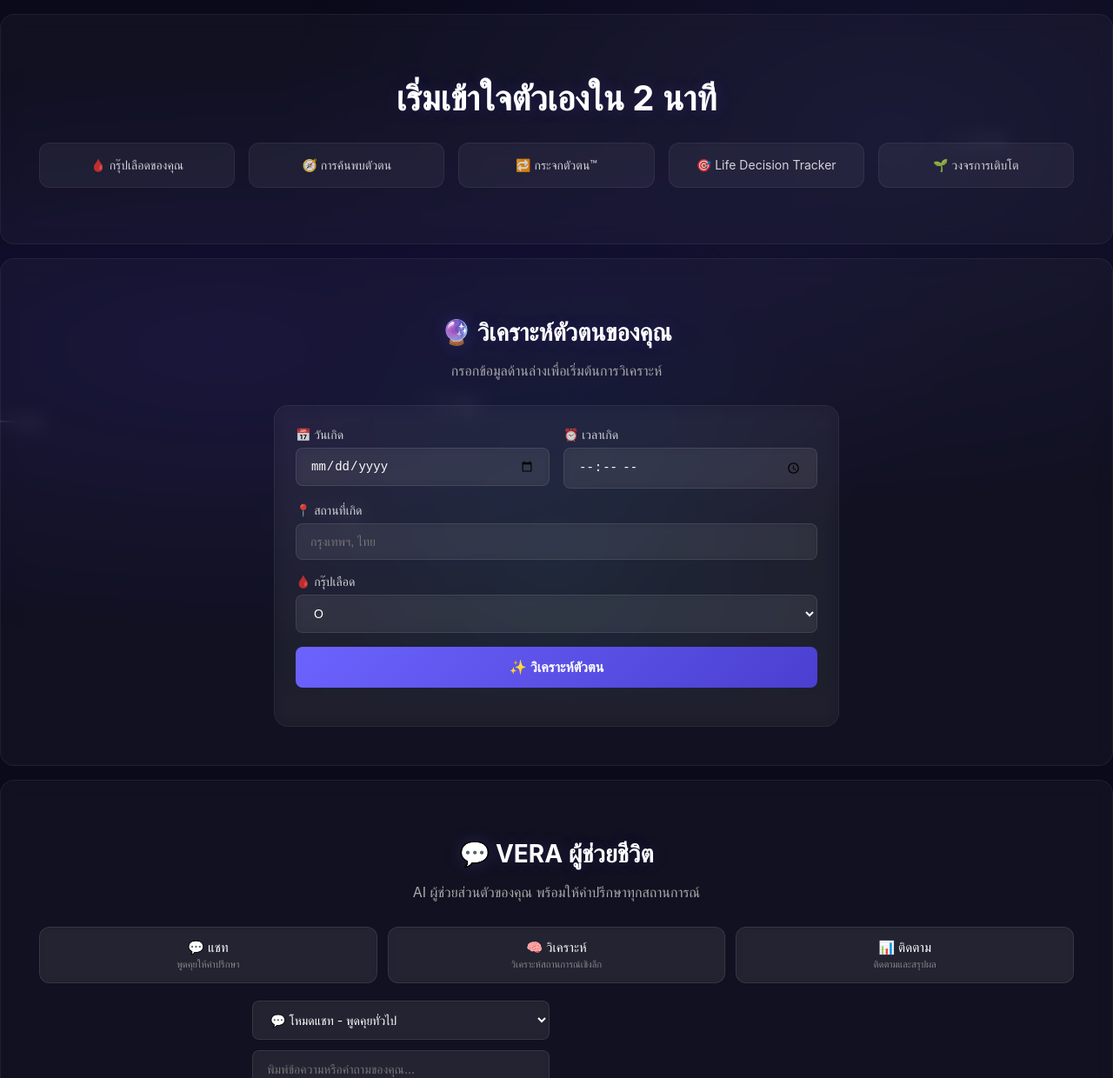
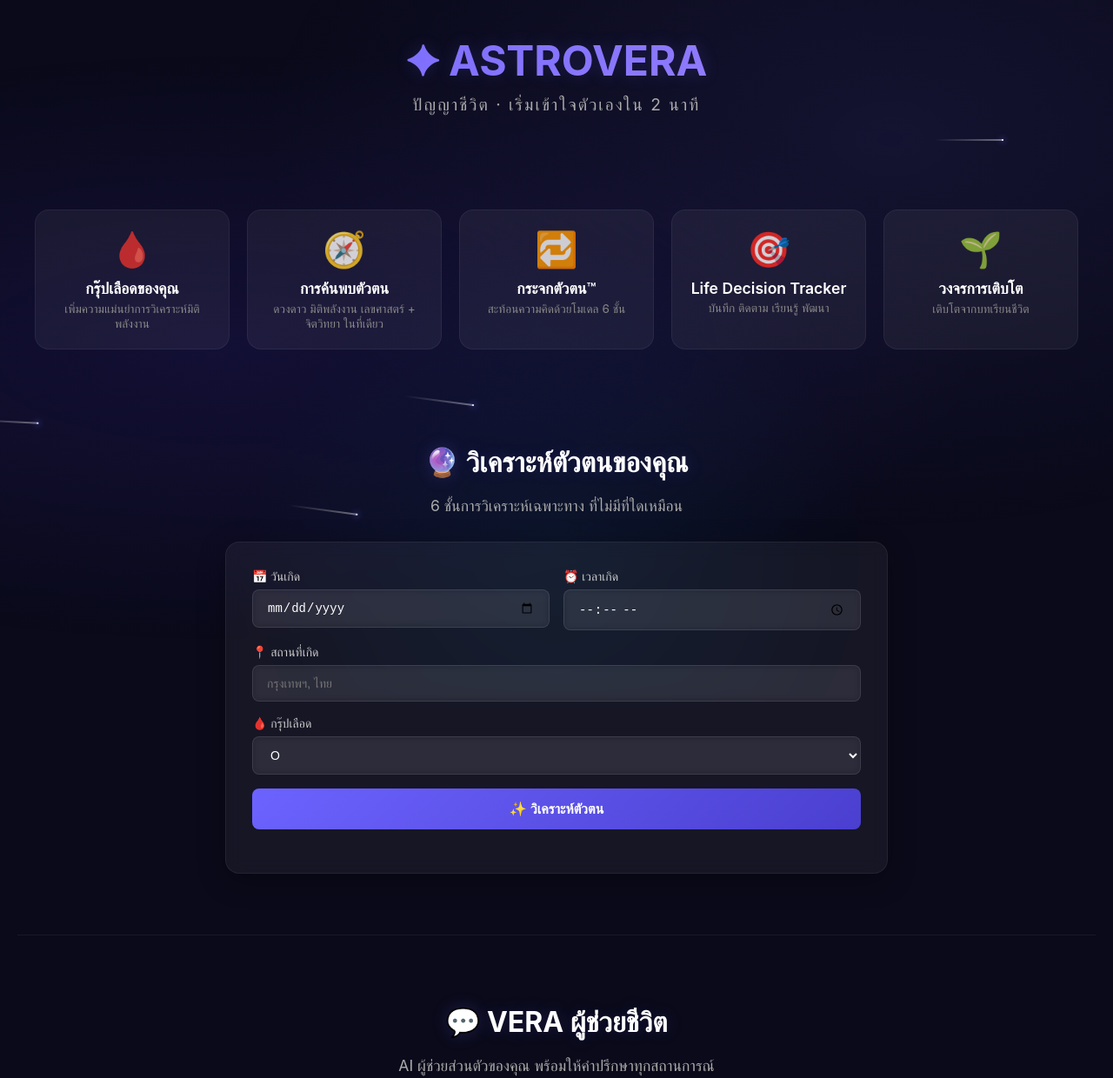
Before and after one commit to duriankab-dot/Astro, a website: page index.html in a window 1280 px wide. Shown: the top 1240 px of the page at 87% size. Drawn offline with Linux system fonts and the light colour scheme; files that its build step writes are made by us from their sources.

Commit message:
Update index.html

```diff
--- a/index.html
+++ b/index.html
@@ -8,7 +8,7 @@
     <link rel="manifest" href="manifest.json" />
 
     <style>
-        /* ===== พื้นหลังและธีม ===== */
+        /* ===== พื้นหลังและธีม (จากของเก่า) ===== */
         body {
             background: #0a0a1a;
             color: #ffffff;
@@ -24,8 +24,7 @@
             left: 0;
             width: 100%;
             height: 100%;
-            background:
-                radial-gradient(ellipse at 20% 50%, rgba(72, 49, 212, 0.15) 0%, transparent 60%),
+            background: radial-gradient(ellipse at 20% 50%, rgba(72, 49, 212, 0.15) 0%, transparent 60%),
                 radial-gradient(ellipse at 80% 20%, rgba(108, 99, 255, 0.1) 0%, transparent 50%),
                 radial-gradient(ellipse at 50% 80%, rgba(0, 200, 255, 0.05) 0%, transparent 40%);
             z-index: -2;
@@ -59,21 +58,44 @@
             right: 0;
             width: 80px;
             height: 1px;
-            background: linear-gradient(to left, rgba(255,255,255,0.8), transparent);
+            background: linear-gradient(to left, rgba(255, 255, 255, 0.8), transparent);
             transform: translateY(-50%);
         }
         @keyframes shoot {
-            0% { transform: translate(0, 0) rotate(0deg); opacity: 1; }
+            0% { transform: translate(0, 0) rotate(0deg);
+                opacity: 1; }
             70% { opacity: 1; }
-            100% { transform: translate(-600px, 600px) rotate(20deg); opacity: 0; }
+            100% { transform: translate(-600px, 600px) rotate(20deg);
+                opacity: 0; }
         }
-        .shooting-star:nth-child(1) { top: 10%; left: 20%; animation-duration: 6s; animation-delay: 0s; }
-        .shooting-star:nth-child(2) { top: 30%; left: 60%; animation-duration: 8s; animation-delay: 2s; }
-        .shooting-star:nth-child(3) { top: 50%; left: 10%; animation-duration: 7s; animation-delay: 4s; }
-        .shooting-star:nth-child(4) { top: 70%; left: 80%; animation-duration: 9s; animation-delay: 1s; }
-        .shooting-star:nth-child(5) { top: 90%; left: 40%; animation-duration: 5s; animation-delay: 3s; }
-        .shooting-star:nth-child(6) { top: 20%; left: 90%; animation-duration: 7.5s; animation-delay: 5s; }
-        .shooting-star:nth-child(7) { top: 45%; left: 50%; animation-duration: 6.5s; animation-delay: 2.5s; }
+        .shooting-star:nth-child(1) { top: 10%;
+            left: 20%;
+            animation-duration: 6s;
+            animation-delay: 0s; }
+        .shooting-star:nth-child(2) { top: 30%;
+            left: 60%;
+            animation-duration: 8s;
+            animation-delay: 2s; }
+        .shooting-star:nth-child(3) { top: 50%;
+            left: 10%;
+            animation-duration: 7s;
+            animation-delay: 4s; }
+        .shooting-star:nth-child(4) { top: 70%;
+            left: 80%;
+            animation-duration: 9s;
+            animation-delay: 1s; }
+        .shooting-star:nth-child(5) { top: 90%;
+            left: 40%;
+            animation-duration: 5s;
+            animation-delay: 3s; }
+        .shooting-star:nth-child(6) { top: 20%;
+            left: 90%;
+            animation-duration: 7.5s;
+            animation-delay: 5s; }
+        .shooting-star:nth-child(7) { top: 45%;
+            left: 50%;
+            animation-duration: 6.5s;
+            animation-delay: 2.5s; }
 
         /* ===== Container ===== */
         .container {
@@ -84,36 +106,85 @@
             z-index: 1;
         }
 
-        /* ===== Card ===== */
-        .card, .section, .hero, .form-box, .vera-result {
+        /* ===== หัวข้อและแบรนด์ ===== */
+        .brand {
+            text-align: center;
+            padding: 20px 0;
+        }
+        .brand h1 {
+            font-size: 3rem;
+            margin: 0;
+            background: linear-gradient(135deg, #6c63ff, #a78bfa);
+            -webkit-background-clip: text;
+            -webkit-text-fill-color: transparent;
+            background-clip: text;
+        }
+        .brand .tagline {
+            font-size: 1.2rem;
+            color: #aaa;
+            margin-top: 8px;
+            letter-spacing: 2px;
+        }
+
+        /* ===== Hero Grid (ของเก่า) ===== */
+        .hero-grid {
+            display: grid;
+            grid-template-columns: repeat(auto-fit, minmax(200px, 1fr));
+            gap: 20px;
+            margin: 30px 0;
+        }
+        .hero-item {
+            background: rgba(255, 255, 255, 0.05);
+            padding: 20px;
+            border-radius: 16px;
+            text-align: center;
+            border: 1px solid rgba(255, 255, 255, 0.06);
+            transition: all 0.3s;
+        }
+        .hero-item:hover {
+            transform: translateY(-4px);
+            background: rgba(255, 255, 255, 0.08);
+            border-color: rgba(108, 99, 255, 0.3);
+        }
+        .hero-item .icon {
+            font-size: 2.5rem;
+            display: block;
+            margin-bottom: 10px;
+        }
+        .hero-item .title {
+            font-weight: 600;
+            font-size: 1.1rem;
+            color: #fff;
+        }
+        .hero-item .desc {
+            font-size: 0.85rem;
+            color: #888;
+            margin-top: 4px;
+        }
+
+        /* ===== ส่วนวิเคราะห์ (ของเก่า) ===== */
+        .section-title {
+            text-align: center;
+            font-size: 2rem;
+            margin: 40px 0 20px;
+        }
+        .section-subtitle {
+            text-align: center;
+            color: #aaa;
+            margin-bottom: 30px;
+            font-size: 1.1rem;
+        }
+
+        .analysis-box {
+            max-width: 700px;
+            margin: 0 auto;
             background: rgba(255, 255, 255, 0.03);
             backdrop-filter: blur(10px);
-            -webkit-backdrop-filter: blur(10px);
             border: 1px solid rgba(255, 255, 255, 0.06);
             border-radius: 16px;
-            padding: 24px;
-            margin: 16px 0;
+            padding: 30px;
         }
 
-        /* ===== Hero ===== */
-        .hero-grid {
-            display: grid;
-            grid-template-columns: repeat(auto-fit, minmax(150px, 1fr));
-            gap: 16px;
-            margin: 20px 0;
-        }
-        .hero-item {
-            background: rgba(255,255,255,0.05);
-            padding: 16px;
-            border-radius: 12px;
-            text-align: center;
-            font-size: 14px;
-            border: 1px solid rgba(255,255,255,0.06);
-        }
-        h1, h2, h3, h4 { color: #ffffff; }
-        p, label, .text-muted { color: rgba(255, 255, 255, 0.8); }
-
-        /* ===== ฟอร์มกรอกข้อมูล ===== */
         .form-group {
             margin-bottom: 16px;
         }
@@ -122,18 +193,21 @@
             margin-bottom: 6px;
             font-weight: 500;
             font-size: 14px;
+            color: #ccc;
         }
-        .form-group input, .form-group select {
+        .form-group input,
+        .form-group select {
             width: 100%;
             padding: 12px 16px;
-            background: rgba(255,255,255,0.05);
-            border: 1px solid rgba(255,255,255,0.1);
+            background: rgba(255, 255, 255, 0.05);
+            border: 1px solid rgba(255, 255, 255, 0.1);
             border-radius: 8px;
             color: #fff;
             font-size: 14px;
             box-sizing: border-box;
         }
-        .form-group input:focus, .form-group select:focus {
+        .form-group input:focus,
+        .form-group select:focus {
             outline: none;
             border-color: #6c63ff;
             box-shadow: 0 0 20px rgba(108, 99, 255, 0.1);
@@ -148,7 +222,6 @@
             gap: 16px;
         }
 
-        /* ===== ปุ่ม ===== */
         .btn-primary {
             padding: 14px 32px;
             background: linear-gradient(135deg, #6c63ff, #4a3fcf);
@@ -165,31 +238,23 @@
             transform: translateY(-2px);
             box-shadow: 0 8px 24px rgba(108, 99, 255, 0.3);
         }
-        .btn-secondary {
-            padding: 14px 32px;
-            background: rgba(255,255,255,0.05);
-            border: 1px solid rgba(255,255,255,0.1);
-            border-radius: 8px;
-            color: #fff;
-            font-size: 16px;
-            cursor: pointer;
-            transition: all 0.3s;
-            width: 100%;
+
+        /* ===== VERA (ใหม่) ===== */
+        .vera-section {
+            margin-top: 50px;
+            border-top: 1px solid rgba(255, 255, 255, 0.06);
+            padding-top: 40px;
         }
-        .btn-secondary:hover {
-            background: rgba(255,255,255,0.1);
-        }
-
-        /* ===== VERA ===== */
         .quick-modes {
             display: flex;
             gap: 12px;
             margin: 20px 0;
             flex-wrap: wrap;
+            justify-content: center;
         }
         .vera-mode-btn {
             flex: 1;
-            min-width: 100px;
+            min-width: 120px;
             padding: 14px 20px;
             background: rgba(255, 255, 255, 0.05);
             border: 1px solid rgba(255, 255, 255, 0.1);
@@ -211,6 +276,7 @@
             color: #888;
             margin-top: 4px;
         }
+
         .vera-form {
             max-width: 700px;
             margin: 0 auto;
@@ -222,8 +288,8 @@
         .vera-form .message-input {
             width: 100%;
             padding: 12px 16px;
-            background: rgba(255,255,255,0.05);
-            border: 1px solid rgba(255,255,255,0.1);
+            background: rgba(255, 255, 255, 0.05);
+            border: 1px solid rgba(255, 255, 255, 0.1);
             border-radius: 8px;
             color: #fff;
             font-size: 14px;
@@ -247,18 +313,9 @@
             margin-top: 24px;
             min-height: 80px;
             padding: 20px;
-        }
-        .section-header {
-            text-align: center;
-            margin-bottom: 30px;
-        }
-        .section-header h2 {
-            font-size: 28px;
-            margin-bottom: 8px;
-        }
-        .section-header p {
-            color: #aaa;
-            font-size: 16px;
+            background: rgba(255, 255, 255, 0.03);
+            border-radius: 12px;
+            border: 1px solid rgba(255, 255, 255, 0.06);
         }
 
         /* ===== Notification ===== */
@@ -272,7 +329,7 @@
             font-weight: 500;
             z-index: 10000;
             display: none;
-            box-shadow: 0 4px 12px rgba(0,0,0,0.15);
+            box-shadow: 0 4px 12px rgba(0, 0, 0, 0.15);
             max-width: 400px;
         }
         #notification.success { background: #4caf50; }
@@ -305,6 +362,7 @@
             .hero-grid { grid-template-columns: 1fr 1fr; }
             .container { padding: 12px; }
             .form-row { grid-template-columns: 1fr; }
+            .brand h1 { font-size: 2.2rem; }
         }
     </style>
 </head>
@@ -322,32 +380,56 @@
     </div>
 
     <!-- ============================================================
-    HERO SECTION
+    BRAND / LOGO (ของเก่า)
     ============================================================ -->
-    <header class="hero">
+    <div class="brand">
         <div class="container">
-            <h1 style="text-align:center; font-size:2.5rem;">เริ่มเข้าใจตัวเองใน 2 นาที</h1>
-            <div class="hero-grid">
-                <div class="hero-item">🩸 กรุ๊ปเลือดของคุณ</div>
-                <div class="hero-item">🧭 การค้นพบตัวตน</div>
-                <div class="hero-item">🔁 กระจกตัวตน™</div>
-                <div class="hero-item">🎯 Life Decision Tracker</div>
-                <div class="hero-item">🌱 วงจรการเติบโต</div>
+            <h1>✦ ASTROVERA</h1>
+            <p class="tagline">ปัญญาชีวิต · เริ่มเข้าใจตัวเองใน 2 นาที</p>
         </div>
     </div>
-    </header>
 
     <!-- ============================================================
-    🔮 ฟอร์มวิเคราะห์ตัวตน (หน้าหลัก - ลูกค้ากรอกข้อมูล)
+    HERO GRID (ของเก่า - เอาเฉพาะที่ใช้ได้)
     ============================================================ -->
-    <section id="analysis-section" class="section">
-        <div class="container">
-            <div class="section-header">
-                <h2>🔮 วิเคราะห์ตัวตนของคุณ</h2>
-                <p>กรอกข้อมูลด้านล่างเพื่อเริ่มต้นการวิเคราะห์</p>
+    <section class="container">
+        <div class="hero-grid">
+            <div class="hero-item">
+                <span class="icon">🩸</span>
+                <div class="title">กรุ๊ปเลือดของคุณ</div>
+                <div class="desc">เพิ่มความแม่นยำการวิเคราะห์มิติพลังงาน</div>
             </div>
+            <div class="hero-item">
+                <span class="icon">🧭</span>
+                <div class="title">การค้นพบตัวตน</div>
+                <div class="desc">ดวงดาว มิติพลังงาน เลขศาสตร์ + จิตวิทยา ในที่เดียว</div>
+            </div>
+            <div class="hero-item">
+                <span class="icon">🔁</span>
+                <div class="title">กระจกตัวตน™</div>
+                <div class="desc">สะท้อนความคิดด้วยโมเดล 6 ชั้น</div>
+            </div>
+            <div class="hero-item">
+                <span class="icon">🎯</span>
+                <div class="title">Life Decision Tracker</div>
+                <div class="desc">บันทึก ติดตาม เรียนรู้ พัฒนา</div>
+            </div>
+            <div class="hero-item">
+                <span class="icon">🌱</span>
+                <div class="title">วงจรการเติบโต</div>
+                <div class="desc">เติบโตจากบทเรียนชีวิต</div>
+            </div>
+        </div>
+    </section>
 
-            <div class="form-box" style="max-width:600px; margin:0 auto;">
+    <!-- ============================================================
+    ฟอร์มวิเคราะห์ตัวตน (ของเก่า - ใช้ได้)
+    ============================================================ -->
+    <section class="container">
+        <h2 class="section-title">🔮 วิเคราะห์ตัวตนของคุณ</h2>
+        <p class="section-subtitle">6 ชั้นการวิเคราะห์เฉพาะทาง ที่ไม่มีที่ใดเหมือน</p>
+
+        <div class="analysis-box">
             <form id="analysis-form">
                 <div class="form-row">
                     <div class="form-group">
@@ -380,39 +462,29 @@
                 </button>
             </form>
 
-                <!-- พื้นที่แสดงผลการวิเคราะห์ -->
             <div id="analysis-result" style="margin-top:20px;"></div>
-            </div>
         </div>
     </section>
 
     <!-- ============================================================
-    🧠 VERA SECTION - ผู้ช่วยชีวิต AI (เพิ่มเข้ามา)
+    🧠 VERA - แทนที่ AI ตัวอื่นๆ ทั้งหมด
     ============================================================ -->
-    <section id="vera-section" class="section">
-        <div class="container">
-            <div class="section-header">
-                <h2>💬 VERA ผู้ช่วยชีวิต</h2>
-                <p>AI ผู้ช่วยส่วนตัวของคุณ พร้อมให้คำปรึกษาทุกสถานการณ์</p>
-            </div>
+    <section class="container vera-section">
+        <h2 class="section-title">💬 VERA ผู้ช่วยชีวิต</h2>
+        <p class="section-subtitle">AI ผู้ช่วยส่วนตัวของคุณ พร้อมให้คำปรึกษาทุกสถานการณ์</p>
 
-            <!-- ปุ่มเลือกโหมดด่วน -->
         <div class="quick-modes">
             <button class="vera-mode-btn" data-mode="chat" data-preset-message="สวัสดี">
-                    💬 แชท
-                    <small>พูดคุยให้คำปรึกษา</small>
+                💬 แชท <small>พูดคุยให้คำปรึกษา</small>
             </button>
             <button class="vera-mode-btn" data-mode="analyze" data-preset-message="วิเคราะห์สถานการณ์การงาน">
-                    🧠 วิเคราะห์
-                    <small>วิเคราะห์สถานการณ์เชิงลึก</small>
+                🧠 วิเคราะห์ <small>วิเคราะห์สถานการณ์เชิงลึก</small>
             </button>
             <button class="vera-mode-btn" data-mode="track" data-preset-message="สรุปความก้าวหน้าของฉัน">
-                    📊 ติดตาม
-                    <small>ติดตามและสรุปผล</small>
+                📊 ติดตาม <small>ติดตามและสรุปผล</small>
             </button>
         </div>
 
-            <!-- ฟอร์มหลักของ VERA -->
         <form id="vera-form" class="vera-form">
             <div class="form-row">
                 <select id="vera-mode" class="mode-select">
@@ -429,9 +501,7 @@
             </div>
         </form>
 
-            <!-- พื้นที่แสดงผลลัพธ์ -->
         <div id="vera-result" class="vera-result"></div>
-        </div>
     </section>
 
     <!-- ============================================================
```
Lines whose indentation alone changed are shown as unchanged.
